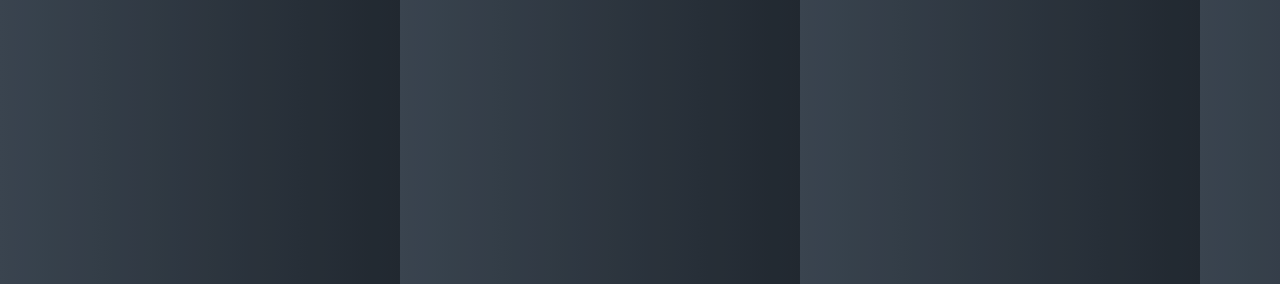
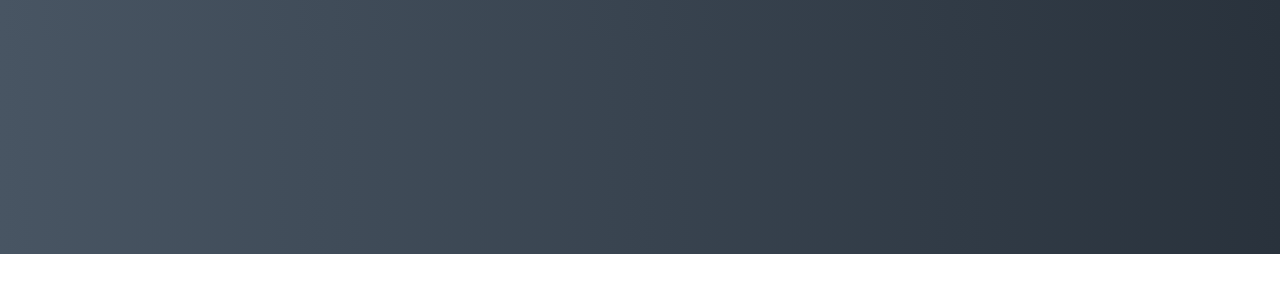
Before and after one commit to domitille-bonnemain/NeuroPause-Chrome-extension-, a browser extension: page index.html in a window 1280 px wide. Shown: the part 546-830 px from the top of the page. After the commit the page ends 800 px from the top, so only its background shows below. Drawn offline with Linux system fonts and the light colour scheme.

Commit message:
brightness

```diff
--- a/popup.css
+++ b/popup.css
@@ -3,13 +3,13 @@
 * {
     font-family: 'Poppins', sans-serif;
     margin: 0px;
-    width: 400px;
-    filter: brightness(0.8);
 }
 
 body{
-    width: 100%;
-    height: 100vh;
+    min-width: 400px; /* your desired width */
+  max-width: 100%;
+  position: relative;
+  vertical-align:middle;
     background: linear-gradient(to right, #485563, #29323c);
     margin: 15px;
     color: #ffeac7;
```
